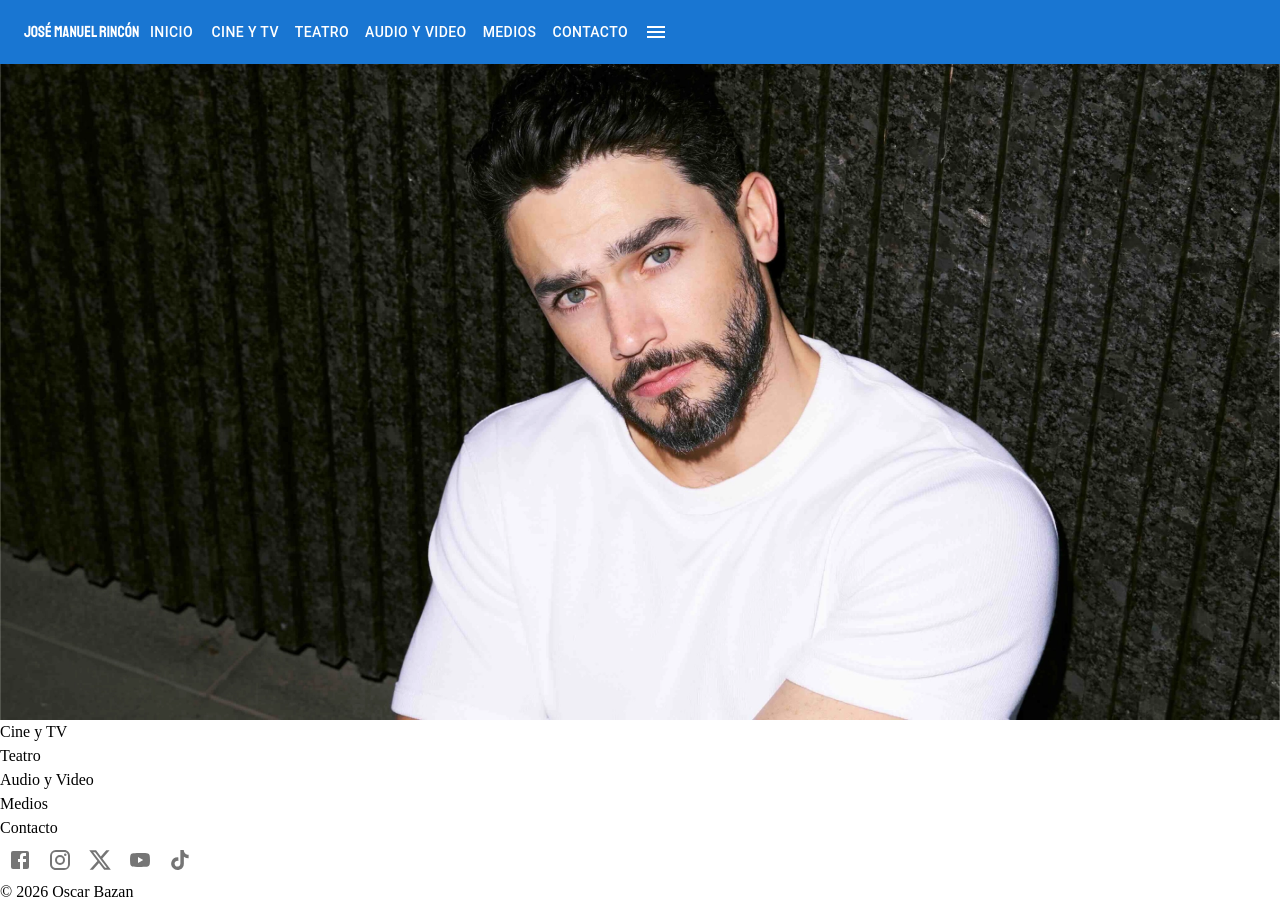
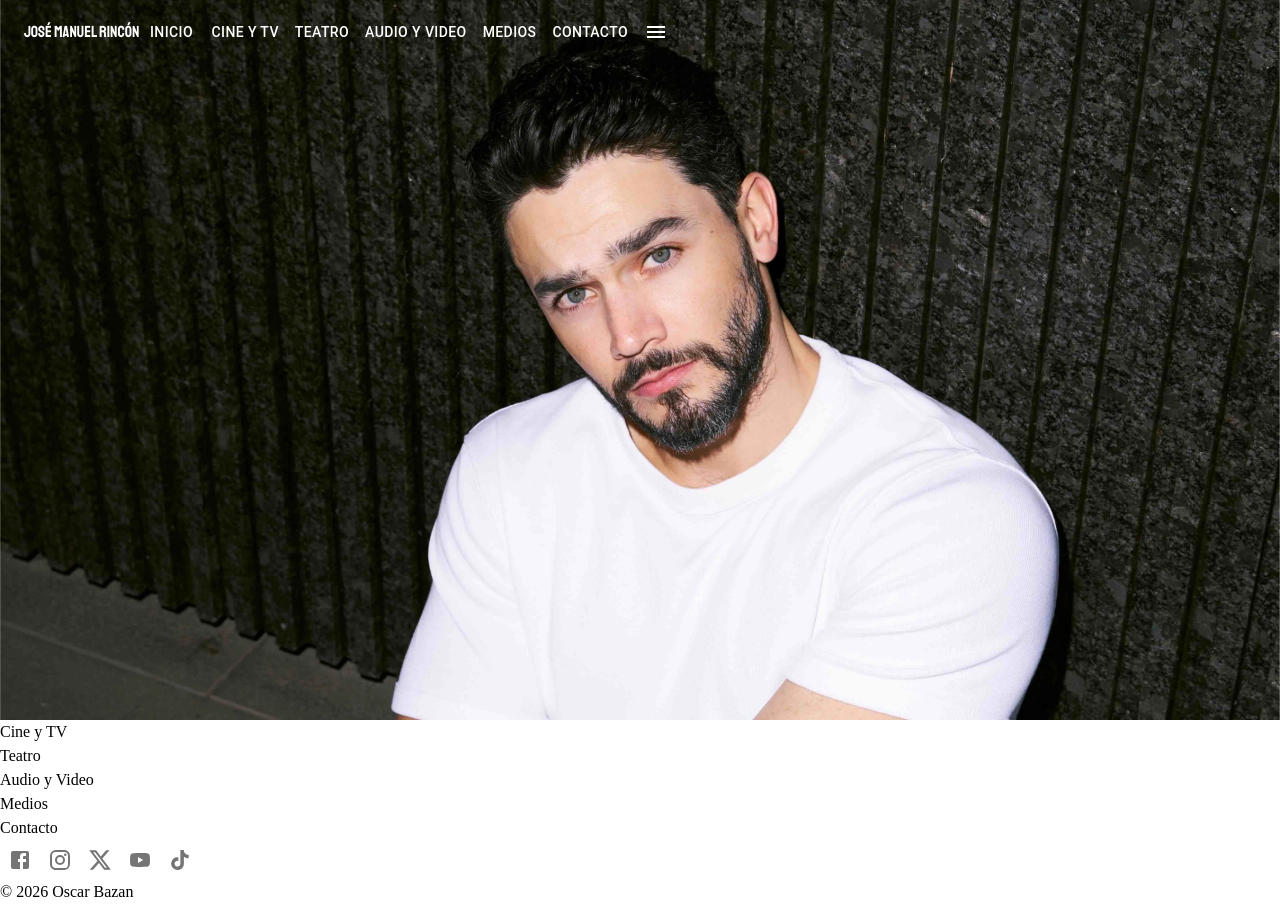
Before and after one commit to iamoscarb/jose-manuel-rincon, a React (Vite) app: page / in a window 1280 px wide. Built offline with nearby package versions, Linux system fonts and the light colour scheme.

Commit message:
latest changes

```diff
--- a/src/index.css
+++ b/src/index.css
@@ -3,8 +3,8 @@
 @theme {
     --color-light-yellow: #FFE3B3;
     --color-yellow: #FFC872;
-    --color-blue: #30A0E0;
-    --color-dark-blue: #006BBB;
+    --color-primary: #1C1C1C;
+    --color-dark-blue: #3c3e40;
 }
 
 ::-webkit-scrollbar {
--- a/src/shared/component/Footer.tsx
+++ b/src/shared/component/Footer.tsx
@@ -4,7 +4,7 @@ import { SocialMediaIcons } from "../icons/SocialMediaIcons"
 
 export const Footer = () => {
     return (
-        <Box className="grid grid-flow-row justify-center-safe p-5 bg-blue" >
+        <Box className="grid grid-flow-row justify-center-safe p-5 bg-primary" >
             <div className="grid grid-flow-col gap-3">
                 {
                     socialMediaList.map((social) => (
--- a/src/shared/component/HeaderMenu.tsx
+++ b/src/shared/component/HeaderMenu.tsx
@@ -1,4 +1,3 @@
-import { useState } from "react"
 import AppBar from "@mui/material/AppBar"
 import Toolbar from "@mui/material/Toolbar"
 import Box from "@mui/material/Box"
@@ -25,26 +24,25 @@ const navItems = [
 ]
 
 export const HeaderMenu = () => {
-    //const [mobileOpen, setMobileOpen] = useState(false);
     const { openMenu, handleOpenMenu } = useChangeScreenSize();
 
     // Se activa cuando el usuario baja más de 60px de scroll.
     const scrolled = useScrollTrigger({
         disableHysteresis: true,
-        threshold: 1080,
+        threshold: 250,
     })
 
     return (
         <>
             <AppBar
                 elevation={0}
+                sx={{ background: 'transparent' }}
                 className={[
-                    "transition-all duration-300 ease-in-out",
+                    "transition-all! duration-300! ease-in-out!",
                     scrolled
-                        ? "bg-background/95! text-foreground! shadow-md backdrop-blur-md"
-                        : "bg-transparent! text-white! shadow-none",
+                        ? "bg-primary/10! shadow-md! backdrop-blur-md!"
+                        : "bg-transparent! text-white! shadow-none!",
                 ].join(" ")}
-                sx={{ backgroundImage: "none" }}
             >
                 <Toolbar className="mx-auto w-full px-4">
                     {/* Logo / marca */}
@@ -105,7 +103,7 @@ export const HeaderMenu = () => {
                 anchor="right"
                 open={openMenu}
                 onClose={handleOpenMenu}
-                slotProps={{ paper: { className: "w-3/4!" } }}
+                slotProps={{ paper: { className: "w-3/4! bg-primary! text-white!" } }}
             >
                 <Box className="flex justify-between items-center gap-2 px-5 py-3">
                     <span className="text-2xl staatliches-font">
@@ -121,8 +119,8 @@ export const HeaderMenu = () => {
                     >
                         <CloseIcon />
                     </IconButton>
+                </Box>
 
-                </Box>
                 <List>
                     {navItems.map((item) => (
                         <ListItem key={item.label} disablePadding className="px-3">
```
